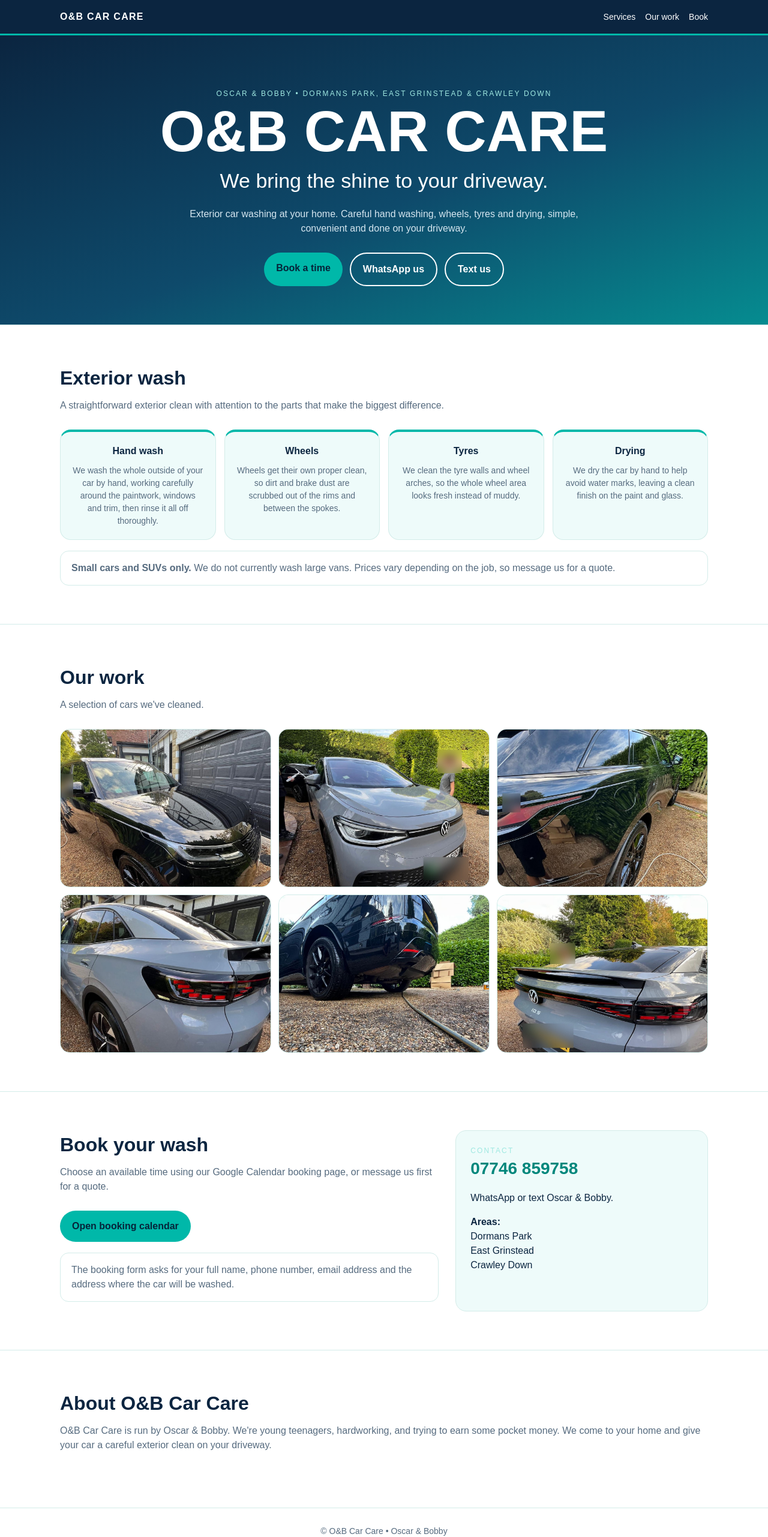
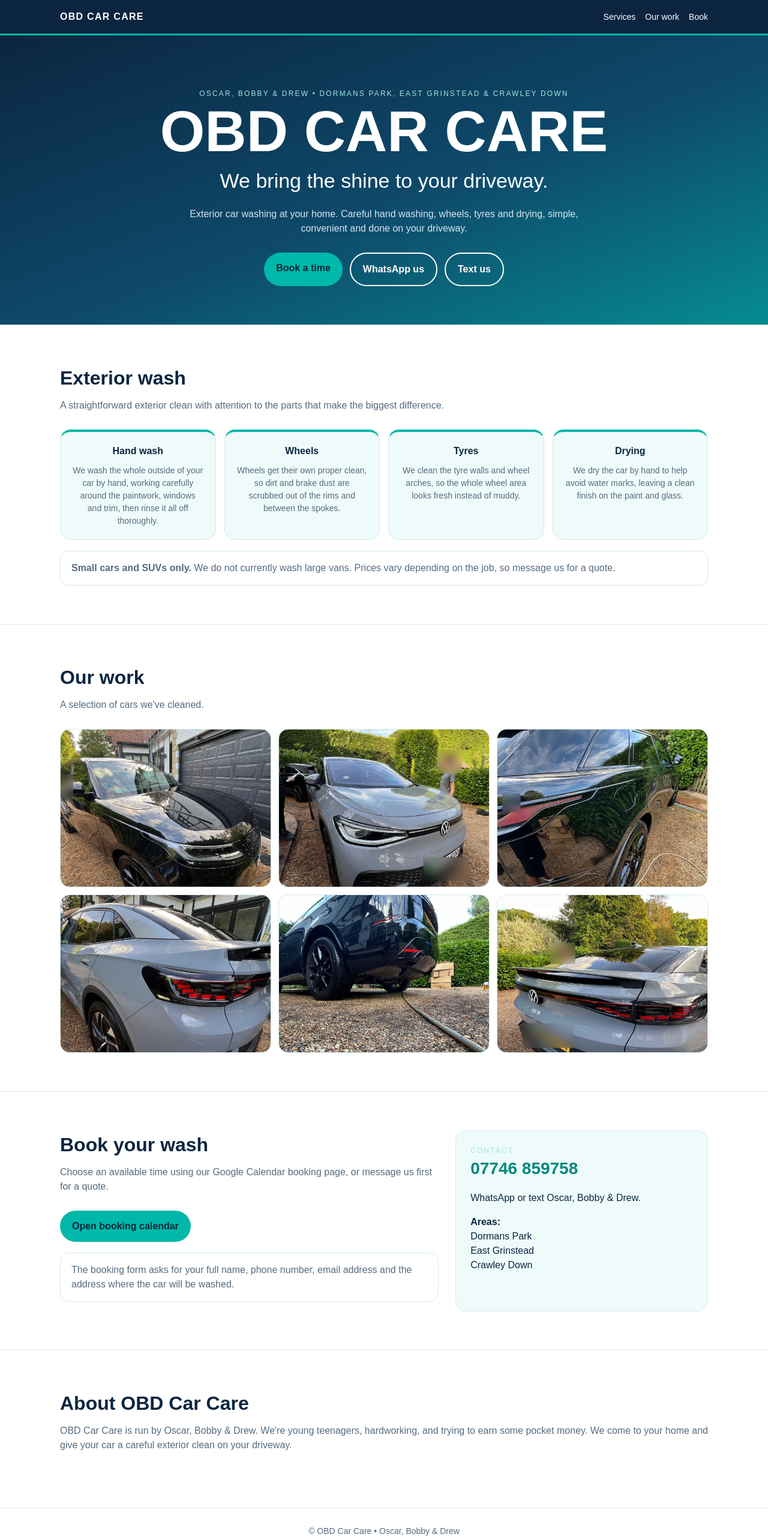
Before and after one commit to oscazer48/ol-car-care, a plain HTML site: page index.html in a window 1280 px wide. Shown: the whole page at 60% size. Drawn offline with Linux system fonts and the light colour scheme.

Commit message:
Add files via upload

```diff
--- a/index.html
+++ b/index.html
@@ -11,9 +11,9 @@
 
 <meta charset="utf-8">
 <meta name="viewport" content="width=device-width,initial-scale=1">
-<title>O&amp;B Car Care | Oscar & Bobby</title>
-<meta name="description" content="O&amp;B Car Care — mobile exterior car washing in Dormans Park, East Grinstead and Crawley Down. Hand wash, wheels, tyres and drying.">
-<meta property="og:site_name" content="O&amp;B Car Care">
+<title>OBD Car Care | Oscar, Bobby & Drew</title>
+<meta name="description" content="OBD Car Care — mobile exterior car washing in Dormans Park, East Grinstead and Crawley Down. Hand wash, wheels, tyres and drying.">
+<meta property="og:site_name" content="OBD Car Care">
 <style>
 :root{--bg:#ffffff;--panel:#eefbfa;--text:#0b2540;--muted:#566b7f;--line:#d3ece9;--accent:#00b8a9}
 *{box-sizing:border-box}body{margin:0;background:var(--bg);color:var(--text);font-family:Arial,Helvetica,sans-serif;line-height:1.5}
@@ -35,17 +35,17 @@ section{padding:64px 0;border-bottom:1px solid var(--line)}h3{font-size:32px;mar
 .card{border-top:4px solid var(--accent)}h3{color:#0b2540}.contact{color:#00877c}.card p{font-weight:400;font-size:14px;color:var(--muted);margin:10px 0 0;line-height:1.5}</style>
 </head>
 <body>
-<header class="nav"><div class="wrap"><div class="brand">O&amp;B CAR CARE</div><nav class="links"><a href="#services">Services</a><a href="#work">Our work</a><a href="#book">Book</a></nav></div></header>
+<header class="nav"><div class="wrap"><div class="brand">OBD CAR CARE</div><nav class="links"><a href="#services">Services</a><a href="#work">Our work</a><a href="#book">Book</a></nav></div></header>
 
 <main>
 <section class="hero"><div class="wrap">
-<div class="kicker">Oscar & Bobby • Dormans Park, East Grinstead & Crawley Down</div>
-<h1>O&amp;B CAR CARE</h1>
+<div class="kicker">Oscar, Bobby & Drew • Dormans Park, East Grinstead & Crawley Down</div>
+<h1>OBD CAR CARE</h1>
 <h2>We bring the shine to your driveway.</h2>
 <p>Exterior car washing at your home. Careful hand washing, wheels, tyres and drying, simple, convenient and done on your driveway.</p>
 <div class="actions">
 <a class="btn primary" href="https://calendar.app.google/ZkfQKN3VgeyPWPwD7" target="_blank" rel="noopener">Book a time</a>
-<a class="btn secondary" href="https://wa.me/447746859758?text=Hi%20O%26B%20Car%20Care%2C%20I%27d%20like%20a%20quote%20for%20an%20exterior%20car%20wash." target="_blank" rel="noopener">WhatsApp us</a>
+<a class="btn secondary" href="https://wa.me/447746859758?text=Hi%20OBD%20Car%20Care%2C%20I%27d%20like%20a%20quote%20for%20an%20exterior%20car%20wash." target="_blank" rel="noopener">WhatsApp us</a>
 <a class="btn secondary" href="sms:+447746859758">Text us</a>
 </div>
 </div></section>
@@ -78,11 +78,11 @@ section{padding:64px 0;border-bottom:1px solid var(--line)}h3{font-size:32px;mar
 <div class="actions" style="justify-content:flex-start"><a class="btn primary" href="https://calendar.app.google/ZkfQKN3VgeyPWPwD7" target="_blank" rel="noopener">Open booking calendar</a></div>
 <p class="note">The booking form asks for your full name, phone number, email address and the address where the car will be washed.</p>
 </div>
-<div class="panel"><div class="kicker">Contact</div><div class="contact">07746 859758</div><p>WhatsApp or text Oscar & Bobby.</p><p><strong>Areas:</strong><br>Dormans Park<br>East Grinstead<br>Crawley Down</p></div>
+<div class="panel"><div class="kicker">Contact</div><div class="contact">07746 859758</div><p>WhatsApp or text Oscar, Bobby & Drew.</p><p><strong>Areas:</strong><br>Dormans Park<br>East Grinstead<br>Crawley Down</p></div>
 </div></section>
 
-<section><div class="wrap"><h3>About O&amp;B Car Care</h3><p class="lead">O&amp;B Car Care is run by Oscar & Bobby. We're young teenagers, hardworking, and trying to earn some pocket money. We come to your home and give your car a careful exterior clean on your driveway.</p></div></section>
+<section><div class="wrap"><h3>About OBD Car Care</h3><p class="lead">OBD Car Care is run by Oscar, Bobby & Drew. We're young teenagers, hardworking, and trying to earn some pocket money. We come to your home and give your car a careful exterior clean on your driveway.</p></div></section>
 </main>
-<footer><div class="wrap">© O&amp;B Car Care • Oscar & Bobby</div></footer>
+<footer><div class="wrap">© OBD Car Care • Oscar, Bobby & Drew</div></footer>
 </body>
 </html>
```
